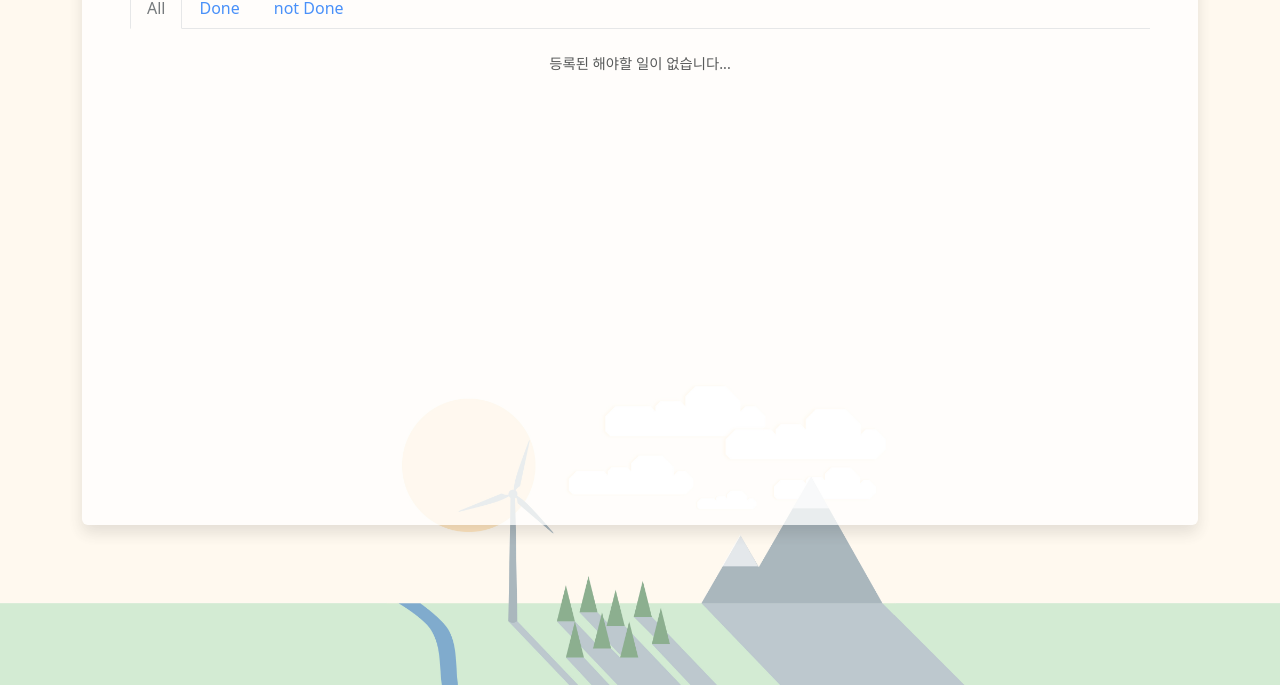
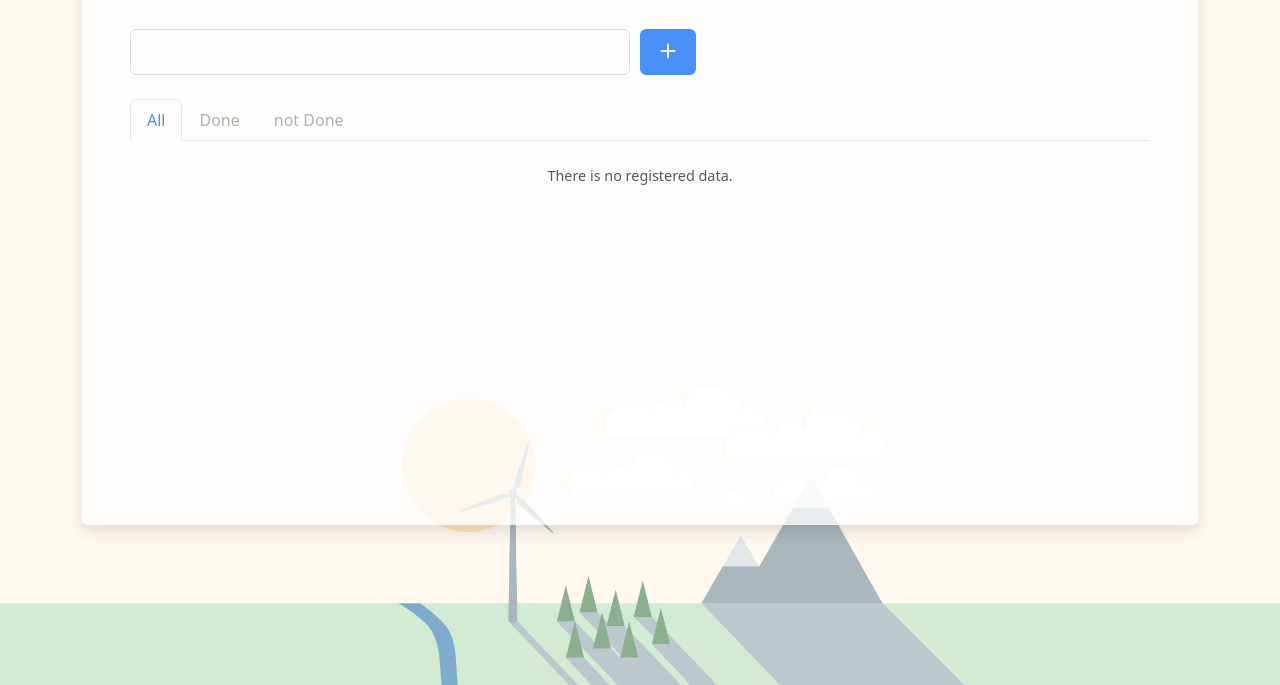
Before and after one commit to oncee0210/js-todo, a plain HTML site: page index.html in a window 1280 px wide. Shown: the part 115-800 px from the top of the page. Drawn offline with nearby package versions, Linux system fonts and the light colour scheme.

Commit message:
Edit Style

```diff
--- a/index.html
+++ b/index.html
@@ -17,11 +17,11 @@
 <body>
   <div class="container">
     <div id="todo_wrap" class="shadow p-5 bg-body rounded opacity-75">
-      <!--<h1 class="mb-5 fw-bold">TO-DO</h1>-->
+      <h1 class="mb-5 fw-bold">TO-DO</h1>
 
-      <div class="input-area">
-        <input type="text" id="todo-input">
-        <button type="button" id="todo-add">+</button>
+      <div class="input-area input-group">
+        <input type="text" id="todo-input" class="form-control">
+        <button type="button" id="todo-add" class="btn btn-primary"><i class="bi bi-plus"></i></button>
       </div>
 
       <div id="todo_tab" class="my-4">
@@ -41,7 +41,7 @@
       <div id="todo_list">
         <ul id="todo_list_wrap" class="list-group">
           <li class="list-group-item">
-            <p class="text-center todo-empty">등록된 해야할 일이 없습니다...</p>
+            <p class="text-center todo-empty">There is no registered data.</p>
           </li>
         </ul>
       </div>
--- a/style.css
+++ b/style.css
@@ -11,6 +11,29 @@ body {
 #todo_wrap {
   overflow-y: auto;
   height: 80%;
+}
+
+#todo-input {
+  width: calc(100% - 66px);
+  max-width: 500px;
+  border-radius: 0.375rem;
+}
+#todo-add {
+  margin-left: 10px;
+  border-radius: 0.375rem;
+}
+#todo-add .bi {
+  font-size: 30px;
+  color: #fff;
+  line-height: 1;
+}
+
+.nav-tabs .nav-link {
+  color: #999;
+}
+.nav-tabs .nav-item.show .nav-link,
+.nav-tabs .nav-link.active {
+  color: #0d6efd;
 }
 
 .list-group-item {
```
